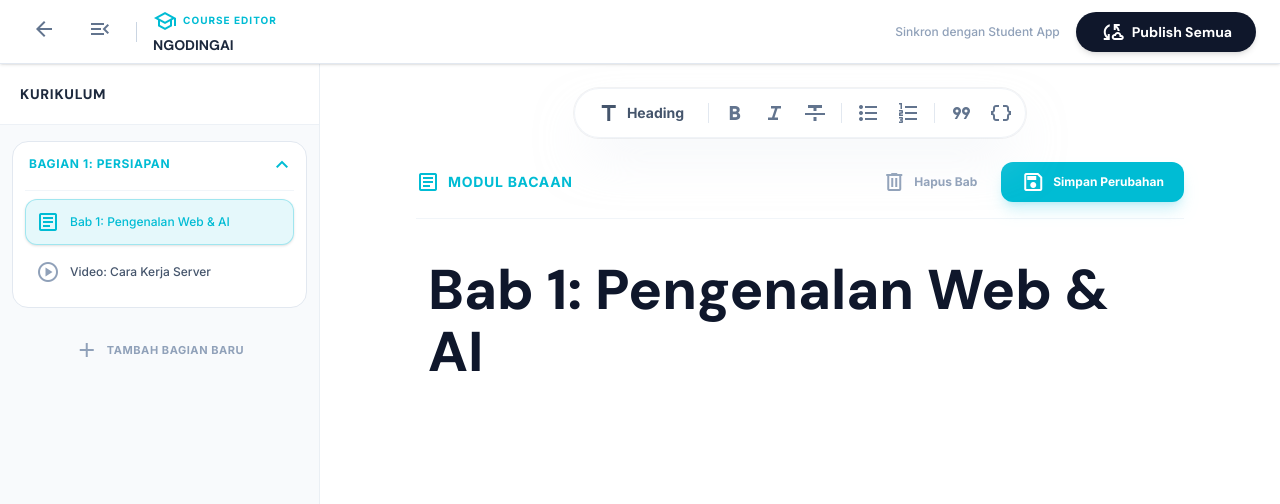
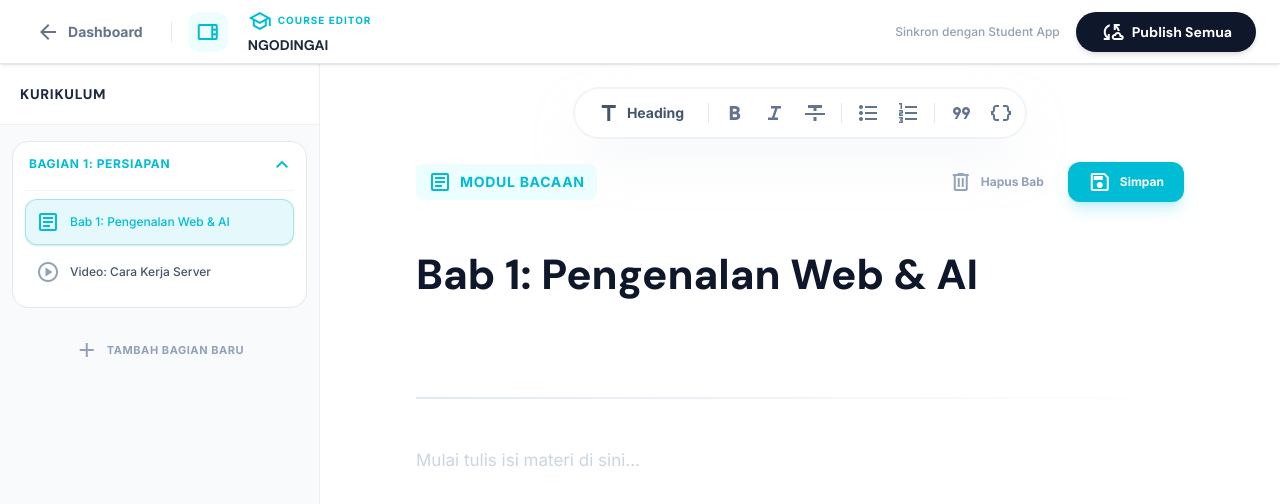
Before and after one commit to anditaurban/ngodingai-lms, a Next.js app: page /article-builder in a window 1280 px wide. Shown: the top 504 px of the page. Built offline with nearby package versions, Linux system fonts and the light colour scheme.

Commit message:
fixed canvas text editor

```diff
--- a/app/(instructor)/article-builder/page.tsx
+++ b/app/(instructor)/article-builder/page.tsx
@@ -49,7 +49,6 @@ function BuilderContent() {
 
   const sectionMenuRef = useRef<HTMLDivElement>(null);
   const articleHTMLRef = useRef<string>("<p>Mulai ketik materi kelas Anda di sini...</p>");
-  const [isSaving, setIsSaving] = useState(false);
 
   useEffect(() => {
     const handleClickOutside = (event: MouseEvent) => {
@@ -111,7 +110,6 @@ function BuilderContent() {
     showToast('success', 'Bagian berhasil dihapus.');
   };
 
-  // ✨ FIX: Menambahkan parameter targetSectionId
   const handleAddChapter = (targetSectionId: string, type: 'article' | 'video' | 'quiz') => {
     const newChapterId = `${Date.now()}`;
     const newChapterTitle = type === 'article' ? 'Artikel Baru' : type === 'video' ? 'Video Baru' : 'Kuis Baru';
@@ -122,7 +120,7 @@ function BuilderContent() {
         : mod
     );
     updateModulesAndSave(newModules);
-    setExpandedSection(targetSectionId); // Otomatis buka bagian ini
+    setExpandedSection(targetSectionId);
     handleChapterChange(newChapterId);
   };
 
@@ -160,20 +158,56 @@ function BuilderContent() {
   return (
     <div className={`flex flex-col h-screen bg-[#fafafa] dark:bg-[#0a0a0a] ${inter.className}`}>
 
+      {/* ✨ REFINED HEADER (CLEAR SEPARATION) ✨ */}
       <header className="h-16 shrink-0 bg-white dark:bg-[#0a0a0a] border-b border-slate-200 dark:border-slate-800 flex items-center justify-between px-4 sm:px-6 z-40 sticky top-0 shadow-sm">
-        <div className="flex items-center gap-2 md:gap-4">
-          <Link href="/instructor" className="p-2 rounded-xl text-slate-500 hover:bg-slate-100 dark:hover:bg-slate-800 transition-colors"><span className="material-symbols-outlined text-[24px] block">arrow_back</span></Link>
-          <button onClick={() => setIsSidebarOpen(!isSidebarOpen)} className="p-2 rounded-xl text-slate-500 hover:bg-slate-100 dark:hover:bg-slate-800 transition-colors hidden md:block"><span className="material-symbols-outlined text-[24px] block">{isSidebarOpen ? 'menu_open' : 'menu'}</span></button>
-          <div className="h-5 w-px bg-slate-300 dark:bg-slate-700 hidden md:block"></div>
-          <div className="hidden sm:flex flex-col justify-center">
-            <div className="flex items-center gap-1.5 text-[10px] font-bold text-[#00BCD4] uppercase tracking-widest mb-0.5"><span className="material-symbols-outlined text-[14px]">school</span><span>Course Editor</span></div>
-            <p className={`text-sm font-bold text-slate-800 dark:text-slate-200 truncate ${googleSansAlt.className}`}>{courseSlug.toUpperCase()}</p>
+        <div className="flex items-center gap-3">
+
+          {/* 1. Navigasi Keluar (Breadcrumb Style) */}
+          <Link
+            href="/instructor"
+            className="flex items-center gap-2 px-3 py-1.5 rounded-xl text-slate-500 hover:text-slate-900 hover:bg-slate-100 dark:hover:text-white dark:hover:bg-slate-800 transition-colors"
+            title="Kembali ke Dashboard Utama"
+          >
+            <span className="material-symbols-outlined text-[20px] block">arrow_back</span>
+            <span className="hidden sm:inline text-sm font-bold">Dashboard</span>
+          </Link>
+
+          <div className="h-5 w-px bg-slate-200 dark:bg-slate-700 hidden md:block mx-1"></div>
+
+          {/* 2. Kontrol Layout (Sidebar Toggle - Active State Style) */}
+          <button
+            onClick={() => setIsSidebarOpen(!isSidebarOpen)}
+            className={`hidden md:flex items-center justify-center p-2 rounded-xl transition-all duration-200 ${
+              isSidebarOpen
+              ? 'bg-cyan-50 text-[#00BCD4] dark:bg-cyan-900/30'
+              : 'text-slate-500 hover:bg-slate-100 dark:hover:bg-slate-800'
+            }`}
+            title="Buka/Tutup Panel Kurikulum"
+          >
+            <span className="material-symbols-outlined text-[22px] block">
+              {isSidebarOpen ? 'view_sidebar' : 'menu'}
+            </span>
+          </button>
+
+          {/* Info Kelas Aktif */}
+          <div className="hidden lg:flex flex-col justify-center ml-2">
+            <div className="flex items-center gap-1.5 text-[10px] font-bold text-[#00BCD4] uppercase tracking-widest mb-0.5">
+              <span className="material-symbols-outlined text-[14px]">school</span>
+              <span>Course Editor</span>
+            </div>
+            <p className={`text-sm font-bold text-slate-800 dark:text-slate-200 truncate ${googleSansAlt.className}`}>
+              {courseSlug.toUpperCase()}
+            </p>
           </div>
+
         </div>
+
         <div className="flex items-center gap-4">
           <span className="hidden lg:inline text-xs font-medium text-slate-400">Sinkron dengan Student App</span>
           <button onClick={handlePublishAll} className={`flex items-center gap-2 px-6 py-2 bg-slate-900 dark:bg-white text-white dark:text-slate-900 rounded-full text-sm font-bold transition-all hover:opacity-90 active:scale-95 shadow-md ${googleSansAlt.className}`}>
-            <span className="material-symbols-outlined text-[18px]">cloud_sync</span><span>Publish Semua</span>
+            <span className="material-symbols-outlined text-[18px]">cloud_sync</span>
+            <span className="hidden sm:inline">Publish Semua</span>
+            <span className="sm:hidden">Publish</span>
           </button>
         </div>
       </header>
@@ -208,12 +242,10 @@ function BuilderContent() {
                              <span className="material-symbols-outlined text-[16px] block">more_vert</span>
                           </button>
 
-                          {/* ✨ MENU KEBAB SUPER CANGGIH ✨ */}
                           {openSectionMenuId === mod.id && (
                             <div ref={sectionMenuRef} className="absolute right-0 top-full mt-1 w-56 bg-white dark:bg-slate-800 rounded-xl shadow-xl border border-slate-200 dark:border-slate-700 z-50 py-2 origin-top-right animate-in fade-in zoom-in-95 duration-200">
 
-                               {/* Grup Aksi: Tambah Bab */}
-                               <div className="px-3 py-1 text-[10px] font-bold text-slate-400 uppercase tracking-wider mb-1">Tambah Materi ke Bagian Ini</div>
+                               <div className="px-3 py-1 text-[10px] font-bold text-slate-400 uppercase tracking-wider mb-1">Tambah Materi</div>
                                <button onClick={(e) => { e.stopPropagation(); handleAddChapter(mod.id, 'article'); setOpenSectionMenuId(null); }} className="w-full text-left px-4 py-2 text-sm font-medium text-slate-700 dark:text-slate-200 hover:bg-cyan-50 hover:text-cyan-600 dark:hover:bg-slate-700 flex items-center gap-3 transition-colors">
                                   <span className="material-symbols-outlined text-[16px] text-cyan-500">article</span> Artikel Teks
                                </button>
@@ -226,7 +258,6 @@ function BuilderContent() {
 
                                <div className="h-px w-full bg-slate-100 dark:bg-slate-700/50 my-2"></div>
 
-                               {/* Grup Aksi: Pengaturan Bagian */}
                                <div className="px-3 py-1 text-[10px] font-bold text-slate-400 uppercase tracking-wider mb-1">Pengaturan Bagian</div>
                                <button onClick={(e) => { e.stopPropagation(); setEditingSectionId(mod.id); setOpenSectionMenuId(null); }} className="w-full text-left px-4 py-2 text-sm font-medium text-slate-700 dark:text-slate-200 hover:bg-slate-50 dark:hover:bg-slate-700 flex items-center gap-3 transition-colors">
                                   <span className="material-symbols-outlined text-[16px]">edit</span> Ubah Nama
@@ -244,20 +275,20 @@ function BuilderContent() {
                     )}
                   </div>
 
-                  <div className={`transition-all duration-300 ease-in-out overflow-hidden ${isExpanded ? 'max-h-[800px] opacity-100 pb-3 px-3' : 'max-h-0 opacity-0'}`}>
+                  <div className={`transition-all duration-300 ease-in-out overflow-hidden ${isExpanded ? 'max-h-200 opacity-100 pb-3 px-3' : 'max-h-0 opacity-0'}`}>
                     <div className="space-y-1 mt-1 border-t border-slate-100 dark:border-slate-800 pt-2">
                       {mod.chapters.length === 0 ? (
                         <div className="py-4 px-3 text-center border border-dashed border-slate-200 dark:border-slate-700 rounded-xl bg-slate-50 dark:bg-slate-800/50 m-2">
                            <span className="material-symbols-outlined text-slate-300 text-2xl mb-1">post_add</span>
                            <p className="text-xs font-medium text-slate-500 leading-relaxed">
-                             Bagian ini belum memiliki materi.<br/>Gunakan menu titik tiga (⋮) di kanan atas untuk menambahkan.
+                             Bagian ini belum memiliki materi.<br/>Gunakan menu titik tiga (⋮) di atas untuk menambahkan.
                            </p>
                         </div>
                       ) : (
                         mod.chapters.map((chapter) => (
                           <button key={chapter.id} onClick={() => handleChapterChange(chapter.id)} className={`w-full text-left flex items-center justify-between gap-3 p-2.5 rounded-xl transition-all group ${activeChapter === chapter.id ? 'bg-[#00BCD4]/10 dark:bg-cyan-900/20 shadow-sm border border-[#00BCD4]/30' : 'hover:bg-slate-100 dark:hover:bg-slate-800 border border-transparent'}`}>
                             <div className="flex items-center gap-2.5 overflow-hidden">
-                              <span className={`material-symbols-outlined text-[18px] ${activeChapter === chapter.id ? 'text-[#00BCD4]' : 'text-slate-400'}`}>{chapter.type === 'article' ? 'article' : chapter.type === 'video' ? 'play_circle' : 'quiz'}</span>
+                              <span className={`material-symbols-outlined text-[18px] ${activeChapter === chapter.id ? 'text-[#00BCD4]' : 'text-slate-400 group-hover:text-slate-600 dark:group-hover:text-slate-300'}`}>{chapter.type === 'article' ? 'article' : chapter.type === 'video' ? 'play_circle' : 'quiz'}</span>
                               <p className={`text-xs font-medium truncate ${activeChapter === chapter.id ? 'text-[#00BCD4] font-bold' : 'text-slate-600 dark:text-slate-400'}`}>{chapter.title}</p>
                             </div>
                             <span className={`size-1.5 rounded-full shrink-0 ${chapter.status === 'draft' ? 'bg-amber-400' : 'bg-emerald-400 opacity-0 group-hover:opacity-100 transition-opacity'}`}></span>
--- a/components/instructor/builder/ArticleWorkspace.tsx
+++ b/components/instructor/builder/ArticleWorkspace.tsx
@@ -1,7 +1,8 @@
-import React from 'react';
+import React, { useEffect } from 'react';
 import { DM_Sans } from 'next/font/google';
 import { useEditor, EditorContent } from '@tiptap/react';
 import StarterKit from '@tiptap/starter-kit';
+import Placeholder from '@tiptap/extension-placeholder'; // ✨ IMPORT BARU
 
 const googleSansAlt = DM_Sans({ subsets: ['latin'], weight: ['400', '500', '700', '800'] });
 
@@ -44,46 +45,89 @@ const MenuBar = ({ editor }: { editor: any }) => {
 export default function ArticleWorkspace({ title, setTitle, initialContent, onContentUpdate, onSave, onDelete }: ArticleWorkspaceProps) {
   const [confirmDelete, setConfirmDelete] = React.useState(false);
 
+  // ✨ FIX: Membersihkan teks dummy bawaan dari page.tsx agar Placeholder asli bisa muncul ✨
+  let cleanContent = initialContent;
+  if (cleanContent.includes("Mulai ketik materi")) {
+      cleanContent = "";
+  }
+
   const editor = useEditor({
-    extensions: [StarterKit],
+    extensions: [
+      StarterKit,
+      // ✨ KONFIGURASI TRUE PLACEHOLDER UNTUK TIPTAP ✨
+      Placeholder.configure({
+        placeholder: 'Mulai tulis isi materi di sini...',
+        emptyEditorClass: 'is-editor-empty',
+      }),
+    ],
     immediatelyRender: false,
-    content: initialContent,
+    content: cleanContent,
     onUpdate: ({ editor }) => {
       onContentUpdate(editor.getHTML());
     },
     editorProps: {
       attributes: {
+        // ✨ INJEKSI CSS UNTUK PLACEHOLDER & PENYESUAIAN TYPOGRAPHY ✨
         class: 'prose prose-lg prose-slate dark:prose-invert max-w-none outline-none focus:outline-none min-h-[500px] leading-relaxed ' +
                '[&>h2]:text-3xl [&>h2]:font-extrabold [&>h2]:text-slate-900 [&>h2]:dark:text-white [&>h2]:mb-6 [&>h2]:mt-10 [&>h2]:tracking-tight ' +
                '[&>p]:text-slate-600 [&>p]:dark:text-slate-300 [&>p]:mb-5 [&>p]:text-[17px] ' +
                '[&>pre]:bg-[#0f111a] [&>pre]:text-emerald-400 [&>pre]:p-5 [&>pre]:rounded-2xl [&>pre]:font-mono [&>pre]:text-sm [&>pre]:shadow-xl [&>pre]:border [&>pre]:border-slate-800 ' +
-               '[&>blockquote]:border-l-4 [&>blockquote]:border-[#00BCD4] [&>blockquote]:bg-cyan-50/50 [&>blockquote]:dark:bg-cyan-900/10 [&>blockquote]:p-5 [&>blockquote]:rounded-r-2xl [&>blockquote]:italic [&>blockquote]:text-slate-700 [&>blockquote]:dark:text-slate-300',
+               '[&>blockquote]:border-l-4 [&>blockquote]:border-[#00BCD4] [&>blockquote]:bg-cyan-50/50 [&>blockquote]:dark:bg-cyan-900/10 [&>blockquote]:p-5 [&>blockquote]:rounded-r-2xl [&>blockquote]:italic [&>blockquote]:text-slate-700 [&>blockquote]:dark:text-slate-300 ' +
+               /* CSS Khusus Placeholder */
+               '[&_.is-editor-empty:first-child::before]:content-[attr(data-placeholder)] ' +
+               '[&_.is-editor-empty:first-child::before]:text-slate-300 ' +
+               'dark:[&_.is-editor-empty:first-child::before]:text-slate-700 ' +
+               '[&_.is-editor-empty:first-child::before]:float-left ' +
+               '[&_.is-editor-empty:first-child::before]:h-0 ' +
+               '[&_.is-editor-empty:first-child::before]:pointer-events-none',
       },
     },
   });
 
   return (
     <div className="animate-fade-in relative">
+      {/* Floating Toolbar */}
       <MenuBar editor={editor} />
-      <div className="max-w-4xl w-full mx-auto px-6 md:px-16 py-12 pb-40 flex flex-col gap-4">
-        <div className="flex items-center justify-between mb-4 border-b border-slate-100 dark:border-slate-800/50 pb-4">
-           <div className="flex items-center gap-2 text-[#00BCD4] font-bold text-sm tracking-wider uppercase">
+
+      <div className="max-w-4xl w-full mx-auto px-6 md:px-16 py-12 pb-40 flex flex-col">
+
+        {/* --- BAGIAN KONTROL ATAS --- */}
+        <div className="flex items-center justify-between mb-8">
+           <div className="flex items-center gap-2 text-[#00BCD4] font-bold text-sm tracking-wider uppercase bg-cyan-50 dark:bg-cyan-900/20 px-3 py-1.5 rounded-lg">
               <span className="material-symbols-outlined text-[18px]">article</span> Modul Bacaan
            </div>
+
            <div className="flex items-center gap-3">
               {confirmDelete ? (
                  <button onClick={onDelete} className="flex items-center gap-2 px-4 py-2 bg-red-500 text-white rounded-xl text-xs font-bold transition-all shadow-md shadow-red-500/20 animate-pulse"><span className="material-symbols-outlined text-[16px]">warning</span> Yakin Hapus?</button>
               ) : (
                  <button onClick={() => setConfirmDelete(true)} onMouseLeave={() => setConfirmDelete(false)} className="flex items-center gap-2 px-3 py-2 text-slate-400 hover:text-red-500 hover:bg-red-50 dark:hover:bg-red-900/20 rounded-xl text-xs font-bold transition-colors"><span className="material-symbols-outlined text-[16px]">delete</span> Hapus Bab</button>
               )}
-              {/* ✨ MENGIRIM PAYLOAD KONTEN KE ONSAVE ✨ */}
               <button onClick={() => onSave({ content: editor?.getHTML() || '' })} className="flex items-center gap-2 px-5 py-2 bg-[#00BCD4] hover:bg-[#00acc1] text-white rounded-xl text-xs font-bold shadow-lg shadow-cyan-500/20 transition-all active:scale-95">
-                 <span className="material-symbols-outlined text-[16px]">save</span> Simpan Perubahan
+                 <span className="material-symbols-outlined text-[16px]">save</span> Simpan
               </button>
            </div>
         </div>
-        <textarea value={title} onChange={(e) => setTitle(e.target.value)} placeholder="Judul Materi..." className={`w-full bg-transparent text-4xl md:text-5xl lg:text-[56px] font-extrabold text-slate-900 dark:text-white placeholder:text-slate-200 dark:placeholder:text-slate-800 resize-none outline-none border-none focus:ring-0 overflow-hidden leading-[1.1] ${googleSansAlt.className}`} rows={2} />
-        <div className="cursor-text mt-4"><EditorContent editor={editor} /></div>
+
+        {/* --- BAGIAN JUDUL MATERI (LEBIH RAMPING) --- */}
+        <div className="group relative">
+          <textarea
+            value={title}
+            onChange={(e) => setTitle(e.target.value)}
+            placeholder="Isi judul materi di sini..."
+            className={`w-full bg-transparent text-3xl md:text-4xl lg:text-[42px] font-extrabold text-slate-900 dark:text-white placeholder:text-slate-300 dark:placeholder:text-slate-700 resize-none outline-none border-none focus:ring-0 overflow-hidden leading-[1.2] transition-colors group-hover:bg-slate-50 dark:group-hover:bg-slate-900/50 rounded-2xl p-4 -ml-4 ${googleSansAlt.className}`}
+            rows={2}
+          />
+        </div>
+
+        {/* ✨ GARIS PEMISAH MODERN (GRADIENT DIVIDER) ✨ */}
+        <div className="w-full h-0.5 bg-linear-to-r from-slate-200 via-slate-100 to-transparent dark:from-slate-800 dark:via-slate-800/50 my-6"></div>
+
+        {/* --- BAGIAN KANVAS MATERI (TIPTAP) --- */}
+        <div className="cursor-text mt-2 p-4 -ml-4 rounded-2xl hover:bg-slate-50/50 dark:hover:bg-slate-900/20 transition-colors">
+           <EditorContent editor={editor} />
+        </div>
+
       </div>
     </div>
   );
--- a/package.json
+++ b/package.json
@@ -10,6 +10,7 @@
     "lint": "eslint"
   },
   "dependencies": {
+    "@tiptap/extension-placeholder": "^3.22.1",
     "@tiptap/pm": "^3.22.0",
     "@tiptap/react": "^3.22.0",
     "@tiptap/starter-kit": "^3.22.0",
```
Also changed, not shown: 1 other file (tests, documents, lock files or other folders).
